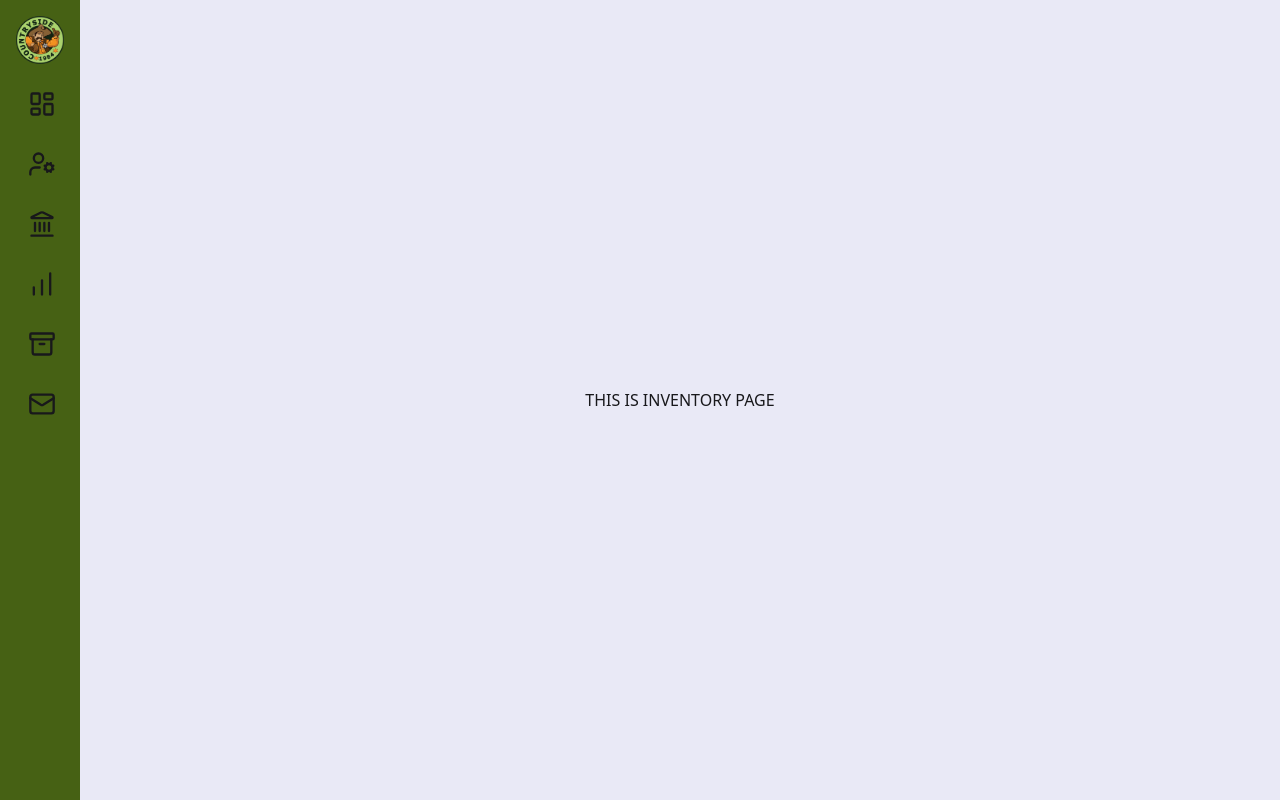
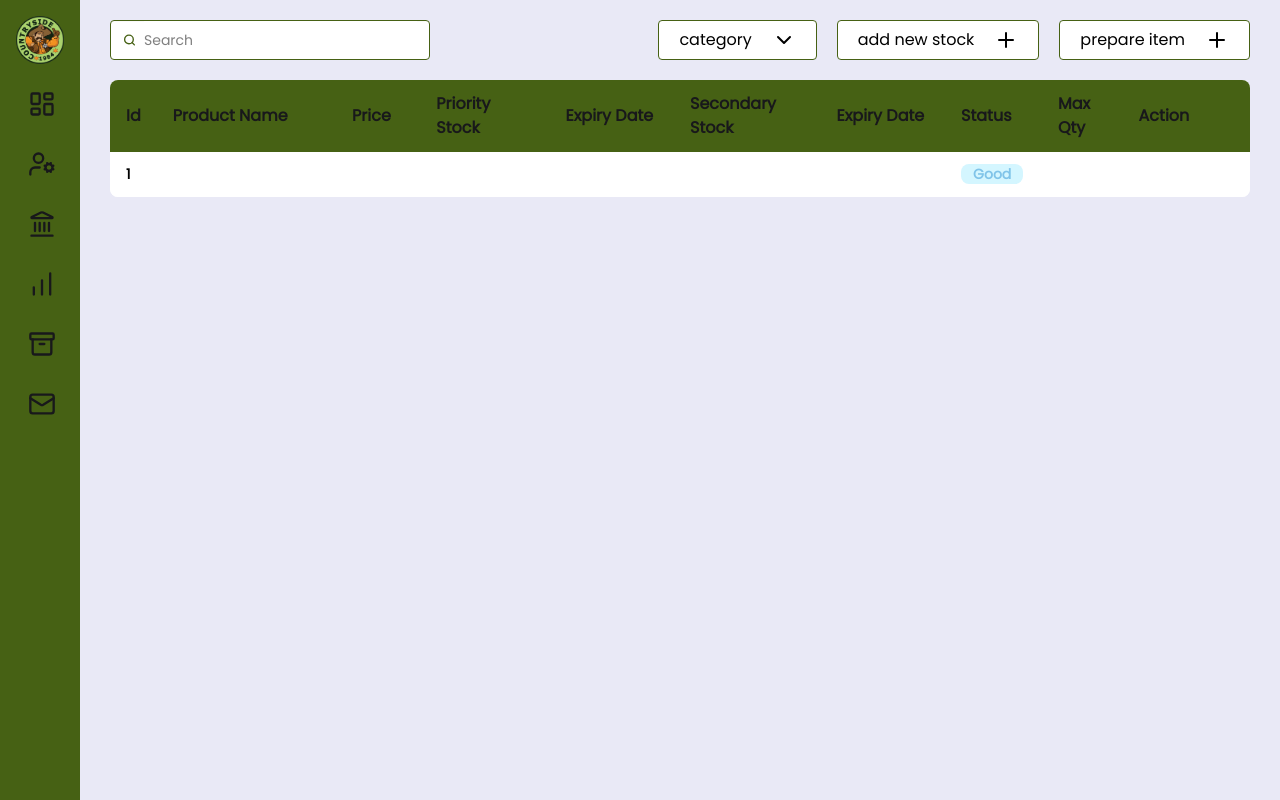
Before and after one commit to CedricKyle/erp-thesis, a Vue app: page / in a window 1280 px wide. Both pictures are taken after a click on the button 42 px from the left and 344 px from the top of the page. Built offline with nearby package versions, Linux system fonts and the light colour scheme.

Commit message:
add dropdown component and enhance inventory view with search and action buttons

```diff
--- a/src/assets/main.css
+++ b/src/assets/main.css
@@ -15,6 +15,8 @@
   --color-highlightColor: oklch(100% 0 0);
   --color-neutralColor: oklch(0% 0 0);
   --color-bgColor: oklch(93.78% 0.0174 286.06);
+
+  --font-Poppins: Poppins, sans-serif;
 }
 
 @layer components {
@@ -30,4 +32,13 @@
     background-color: var(--color-highlightColor) !important;
     outline: none !important;
   }
+  th {
+    text-align: left !important;
+  }
+  p {
+    font-family: Poppins, sans-serif;
+  }
+  body {
+    font-family: Popppins, sans-serif;
+  }
 }
--- /dev/null
+++ b/src/components/Inventory/DropDown.vue
@@ -0,0 +1,11 @@
+<script setup></script>
+
+<template>
+  <div class="dropdown">
+    <div tabindex="0" role="button" class="btn m-1">Click</div>
+    <ul tabindex="0" class="dropdown-content menu bg-base-100 rounded-box z-1 w-52 p-2 shadow-sm">
+      <li><a>Item 1</a></li>
+      <li><a>Item 2</a></li>
+    </ul>
+  </div>
+</template>
--- a/src/components/SideBar.vue
+++ b/src/components/SideBar.vue
@@ -42,7 +42,7 @@ const formatTabName = (tabName) => {
 <template>
   <div class="drawer lg:drawer-open">
     <input id="my-drawer-2" type="checkbox" class="drawer-toggle" />
-    <div class="drawer-content flex flex-col items-center justify-center bg-bgColor">
+    <div class="drawer-content flex flex-col items-center justify-start bg-bgColor">
       <!-- Page content here -->
       <component v-if="currentTab" :is="tabs[currentTab].component"></component>
       <label for="my-drawer-2" class="btn btn-primary drawer-button lg:hidden"> Open drawer </label>
--- a/src/views/INVENTORY.vue
+++ b/src/views/INVENTORY.vue
@@ -1,5 +1,100 @@
-<script setup></script>
+<script setup>
+import { Plus, ChevronDown } from 'lucide-vue-next'
+
+// import { ref } from 'vue'
+
+// const productId = ref('')
+// const productName = ref('')
+// const productPrice = ref('')
+// const productPriorityStock = ref('')
+// const productPriorityExpiryDate = ref('')
+// const productSecondaryStock = ref('')
+// const productSecondaryExpiryDate = ref('')
+// const productMaxQuantity = ref('')
+// const productStatus = ref('')
+</script>
 
 <template>
-  <h2>THIS IS INVENTORY PAGE</h2>
+  <div class="w-[95%] mx-auto">
+    <!-- Action Container -->
+    <div class="first-container flex flex-wrap justify-between m-5 w-full mx-auto">
+      <div class="search-container w-80 max-w-full">
+        <label class="input !outline-none border-1 border-primaryColor bg-white">
+          <svg class="h-[1em]" xmlns="http://www.w3.org/2000/svg" viewBox="0 0 24 24">
+            <g
+              stroke-linejoin="round"
+              stroke-linecap="round"
+              stroke-width="2.5"
+              fill="none"
+              stroke="#466114"
+            >
+              <circle cx="11" cy="11" r="8"></circle>
+              <path d="m21 21-4.3-4.3"></path>
+            </g>
+          </svg>
+          <input type="search" required placeholder="Search" />
+        </label>
+      </div>
+      <div class="flex flex-wrap gap-5">
+        <div
+          class="category border border-primaryColor bg-white flex justify-center items-center px-5 rounded-sm min-w-0 flex-grow"
+        >
+          <p class="text-black flex items-center justify-center w-full h-full">
+            category <ChevronDown class="ml-5" />
+          </p>
+        </div>
+        <div
+          class="add-new-stock border border-primaryColor bg-white flex justify-center items-center px-5 rounded-sm min-w-0 flex-grow"
+        >
+          <p class="text-black flex items-center justify-center w-full h-full">
+            add new stock <Plus class="ml-5" />
+          </p>
+        </div>
+        <div
+          class="prepare-item border border-primaryColor bg-white flex justify-center items-center px-5 rounded-sm min-w-0 flex-grow"
+        >
+          <p class="text-black flex items-center justify-center w-full h-full">
+            prepare item <Plus class="ml-5" />
+          </p>
+        </div>
+      </div>
+    </div>
+
+    <!-- Table Container-->
+    <div class="overflow-x-auto w-full mx-auto rounded-box bg-base-100">
+      <table class="table-md w-full max-w-full font-Poppins">
+        <thead class="bg-primaryColor">
+          <tr>
+            <th class="w-10">Id</th>
+            <th class="w-70">Product Name</th>
+            <th class="w-25">Price</th>
+            <th class="w-45">Priority Stock</th>
+            <th class="w-45">Expiry Date</th>
+            <th class="w-45">Secondary Stock</th>
+            <th class="w-45">Expiry Date</th>
+            <th class="w-25">Status</th>
+            <th class="w-25">Max Qty</th>
+            <th class="w-45">Action</th>
+          </tr>
+        </thead>
+        <tbody class="bg-white">
+          <!--Row starts here-->
+          <tr class="text-black">
+            <td class="font-bold">1</td>
+            <td></td>
+            <td></td>
+            <td></td>
+            <td></td>
+            <td></td>
+            <td></td>
+            <td class="s">
+              <span class="bg-[#D4F6FF] px-3 rounded-lg text-[#80C4E9] font-bold">Good</span>
+            </td>
+            <td class="font-bold"></td>
+            <td></td>
+          </tr>
+        </tbody>
+      </table>
+    </div>
+  </div>
 </template>
```
